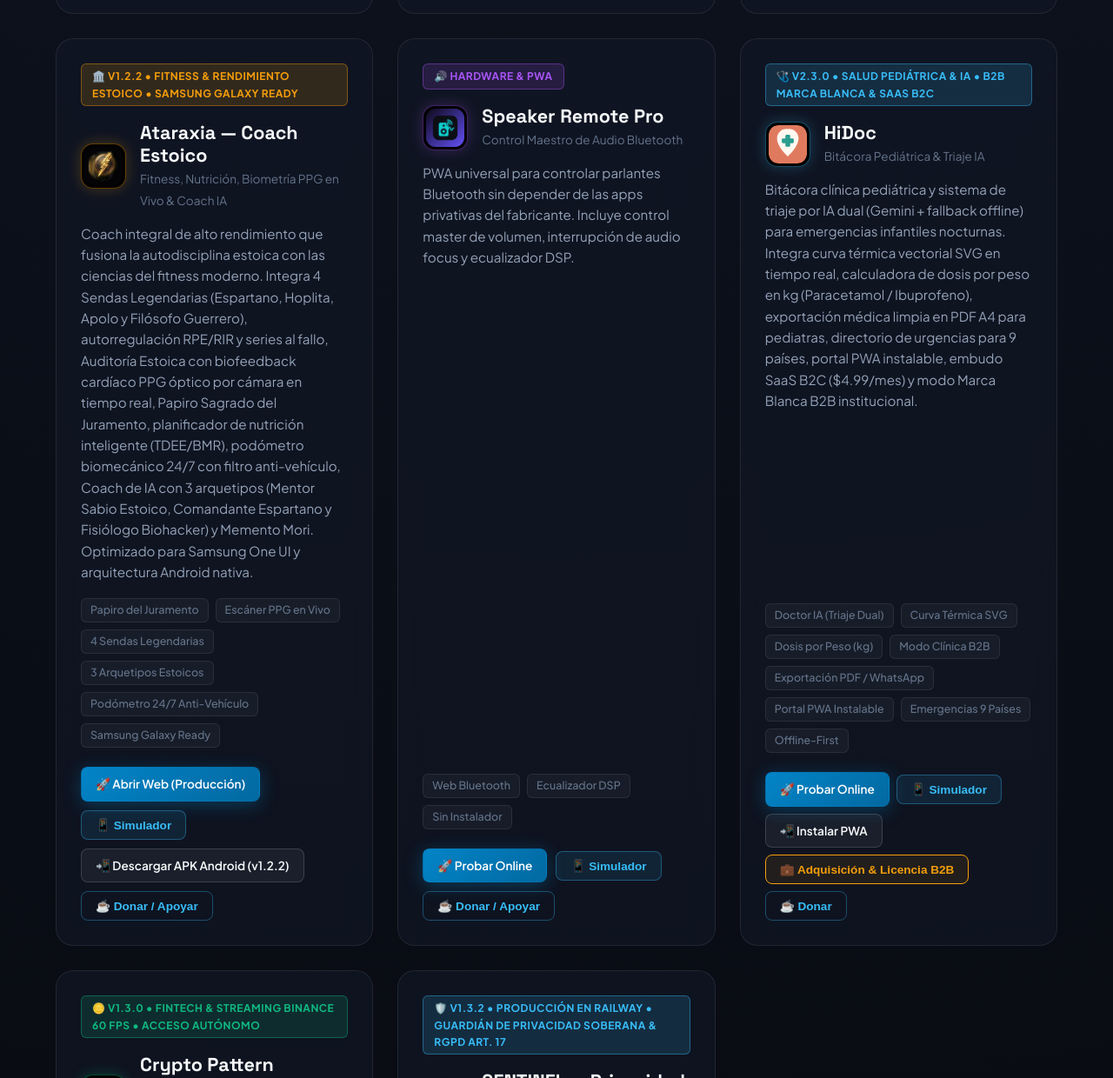
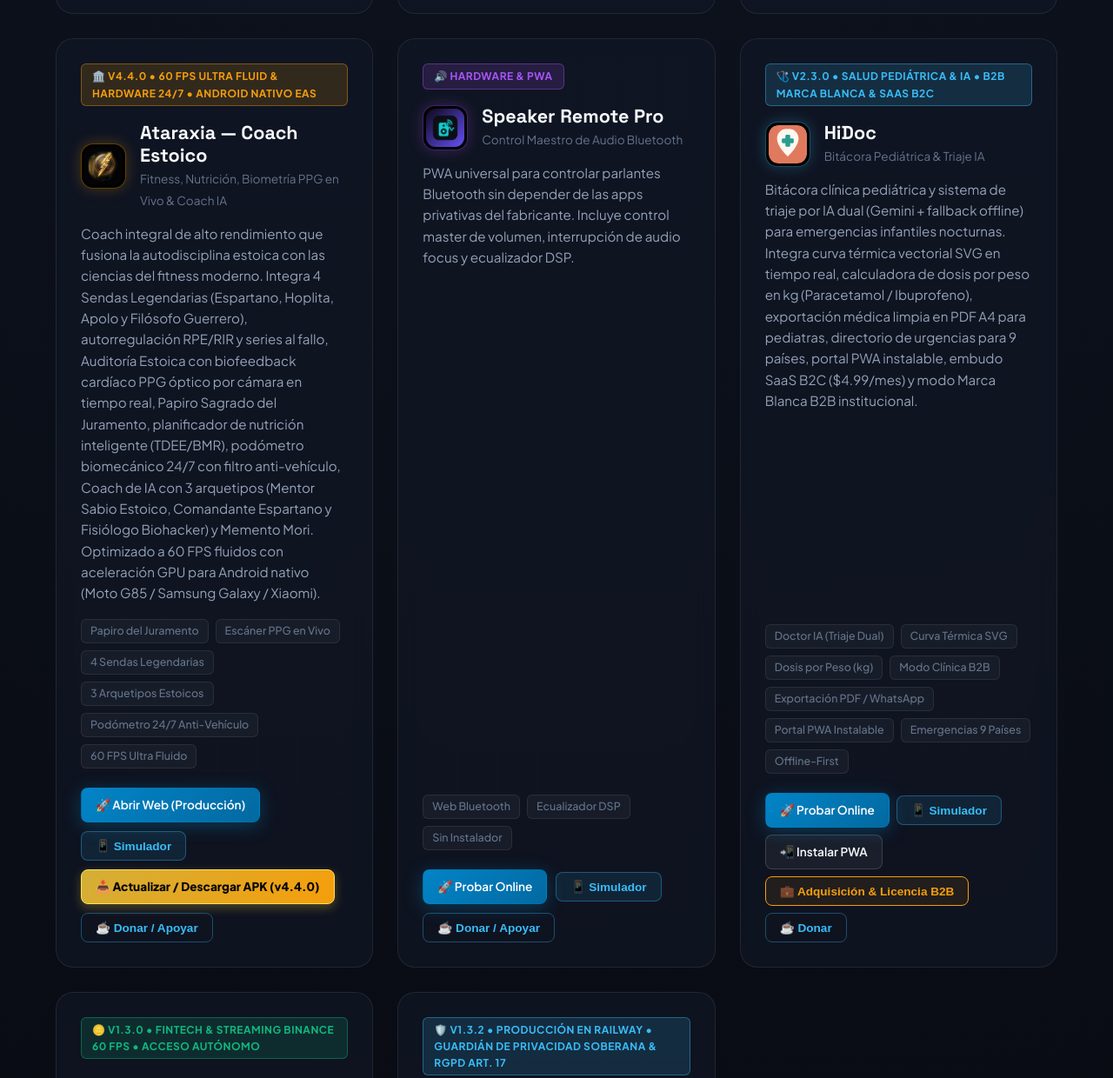
Before and after one commit to mauriciano47-pixel/vitrina, a plain HTML site: page index.html in a window 1280 px wide. Shown: the part 2614-3854 px from the top of the page at 87% size. Drawn offline with Linux system fonts and the light colour scheme.

Commit message:
feat(ataraxia): update card with v4.4.0 60fps release and canonical update/download button

```diff
--- a/index.html
+++ b/index.html
@@ -415,7 +415,7 @@
 
         <!-- 5. Ataraxia -->
         <article class="app-card" data-category="fitness">
-          <div class="card-badge gold">🏛️ v1.2.2 • FITNESS & RENDIMIENTO ESTOICO • SAMSUNG GALAXY READY</div>
+          <div class="card-badge gold">🏛️ v4.4.0 • 60 FPS ULTRA FLUID & HARDWARE 24/7 • ANDROID NATIVO EAS</div>
           <div class="card-header">
             <div class="app-icon-box logo-img-box gold-border">
               <img src="logo_ataraxia.png" alt="Logo Ataraxia" class="app-real-logo" />
@@ -426,7 +426,7 @@
             </div>
           </div>
           <p class="app-desc">
-            Coach integral de alto rendimiento que fusiona la autodisciplina estoica con las ciencias del fitness moderno. Integra 4 Sendas Legendarias (Espartano, Hoplita, Apolo y Filósofo Guerrero), autorregulación RPE/RIR y series al fallo, Auditoría Estoica con biofeedback cardíaco PPG óptico por cámara en tiempo real, Papiro Sagrado del Juramento, planificador de nutrición inteligente (TDEE/BMR), podómetro biomecánico 24/7 con filtro anti-vehículo, Coach de IA con 3 arquetipos (Mentor Sabio Estoico, Comandante Espartano y Fisiólogo Biohacker) y Memento Mori. Optimizado para Samsung One UI y arquitectura Android nativa.
+            Coach integral de alto rendimiento que fusiona la autodisciplina estoica con las ciencias del fitness moderno. Integra 4 Sendas Legendarias (Espartano, Hoplita, Apolo y Filósofo Guerrero), autorregulación RPE/RIR y series al fallo, Auditoría Estoica con biofeedback cardíaco PPG óptico por cámara en tiempo real, Papiro Sagrado del Juramento, planificador de nutrición inteligente (TDEE/BMR), podómetro biomecánico 24/7 con filtro anti-vehículo, Coach de IA con 3 arquetipos (Mentor Sabio Estoico, Comandante Espartano y Fisiólogo Biohacker) y Memento Mori. Optimizado a 60 FPS fluidos con aceleración GPU para Android nativo (Moto G85 / Samsung Galaxy / Xiaomi).
           </p>
           <div class="feature-tags">
             <span>Papiro del Juramento</span>
@@ -434,12 +434,12 @@
             <span>4 Sendas Legendarias</span>
             <span>3 Arquetipos Estoicos</span>
             <span>Podómetro 24/7 Anti-Vehículo</span>
-            <span>Samsung Galaxy Ready</span>
+            <span>60 FPS Ultra Fluido</span>
           </div>
           <div class="card-actions">
             <a href="https://ataraxia-stoic.vercel.app" target="_blank" rel="noopener" class="btn btn-sm btn-primary">🚀 Abrir Web (Producción)</a>
             <button class="btn btn-sm btn-device" onclick="abrirSimulador('Ataraxia', 'https://ataraxia-stoic.vercel.app')">📱 Simulador</button>
-            <a href="https://ataraxia-stoic.vercel.app/download" target="_blank" rel="noopener" class="btn btn-sm btn-secondary">📲 Descargar APK Android (v1.2.2)</a>
+            <a href="https://ataraxia-stoic.vercel.app/download.html" target="_blank" rel="noopener" class="btn btn-sm btn-secondary" style="background: linear-gradient(135deg, #D4AF37, #F59E0B); color: #040406; font-weight: 800; border: 1px solid #FFE259; box-shadow: 0 4px 12px rgba(212, 175, 55, 0.35);">📥 Actualizar / Descargar APK (v4.4.0)</a>
             <button class="btn btn-sm btn-outline" onclick="abrirModalDonacion('Ataraxia')">☕ Donar / Apoyar</button>
           </div>
         </article>
```
